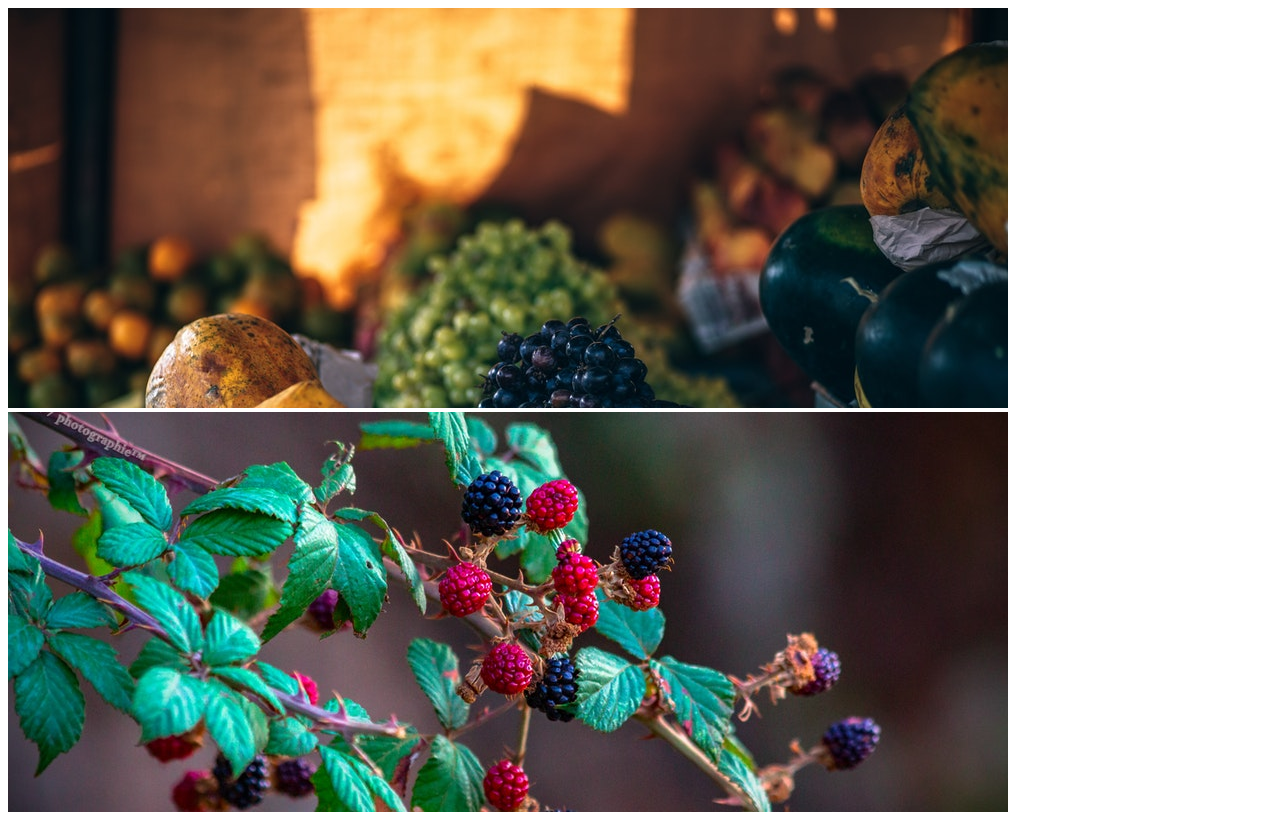
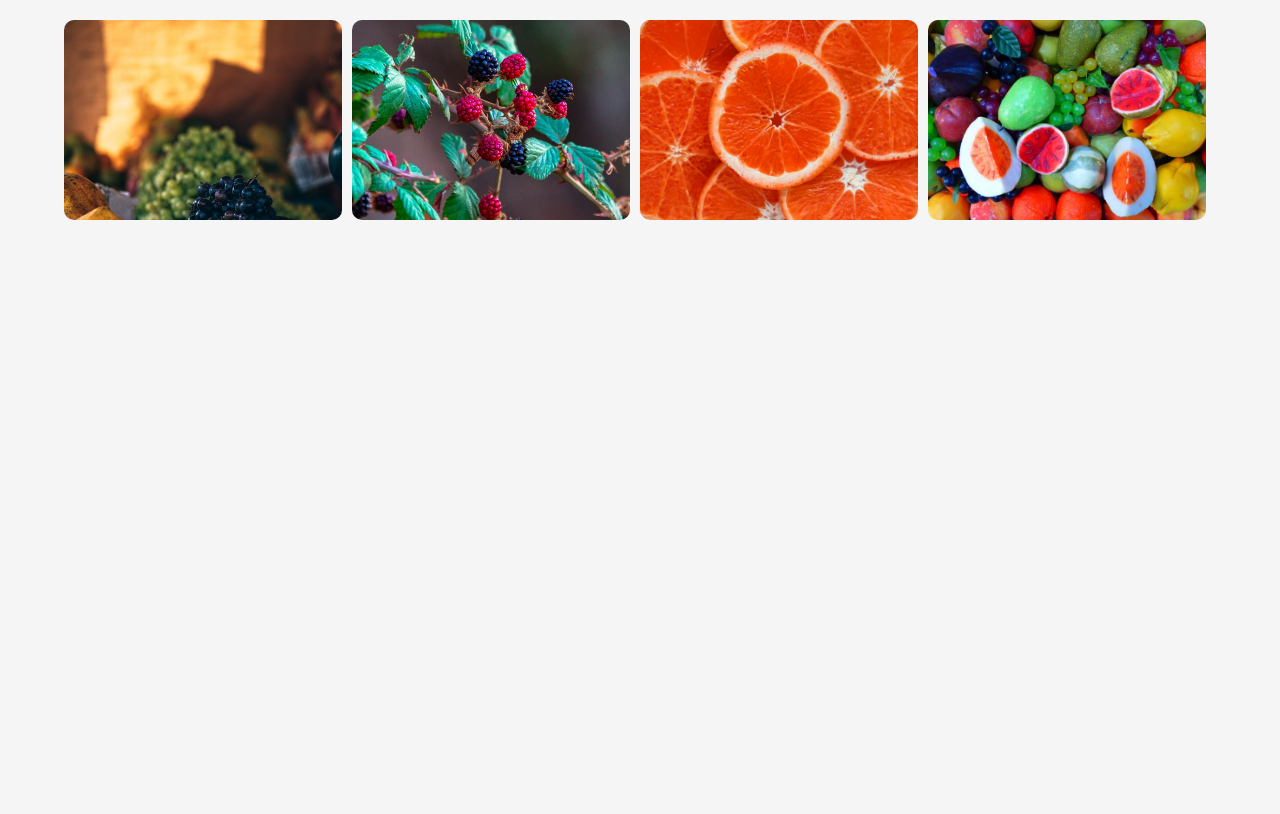
Before and after one commit to SoneThaya/fruite-store-ngrx-angular, an Angular app: page / in a window 1280 px wide. Shown: the top 814 px of the page. Built offline with nearby package versions, Linux system fonts and the light colour scheme.

Commit message:
added home styles, google fonts like and styles

```diff
--- a/src/app/app.component.scss
+++ b/src/app/app.component.scss
@@ -0,0 +1,23 @@
+main {
+  width: 90%;
+  margin: auto;
+  padding: 20px 15px;
+
+  .banners {
+    display: flex;
+    align-items: center;
+    justify-content: center;
+
+    div {
+      width: 26%;
+      margin-right: 10px;
+      img {
+        height: 200px;
+        width: 100%;
+        max-width: 100%;
+        border-radius: 10px;
+        object-fit: cover;
+      }
+    }
+  }
+}
--- a/src/index.html
+++ b/src/index.html
@@ -1,11 +1,15 @@
-<!doctype html>
+<!DOCTYPE html>
 <html lang="en">
   <head>
-  <meta charset="utf-8">
+    <meta charset="utf-8" />
     <title>FruitStore</title>
-  <base href="/">
-  <meta name="viewport" content="width=device-width, initial-scale=1">
-  <link rel="icon" type="image/x-icon" href="favicon.ico">
+    <base href="/" />
+    <meta name="viewport" content="width=device-width, initial-scale=1" />
+    <link
+      href="https://fonts.googleapis.com/css?family=Dosis:400,500,700|Lobster"
+      rel="stylesheet"
+    />
+    <link rel="icon" type="image/x-icon" href="favicon.ico" />
   </head>
   <body>
     <app-root></app-root>
--- a/src/styles.scss
+++ b/src/styles.scss
@@ -1 +1,8 @@
 /* You can add global styles to this file, and also import other style files */
+body,
+html {
+  margin: 0;
+  padding: 0;
+  font-family: "Dosis", sans-serif;
+  background-color: whitesmoke;
+}
```
Lines whose indentation alone changed are shown as unchanged.
